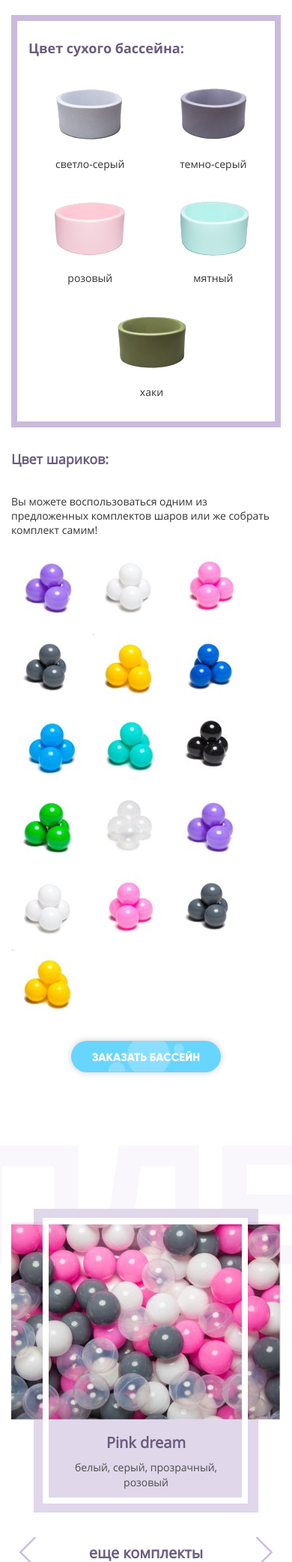
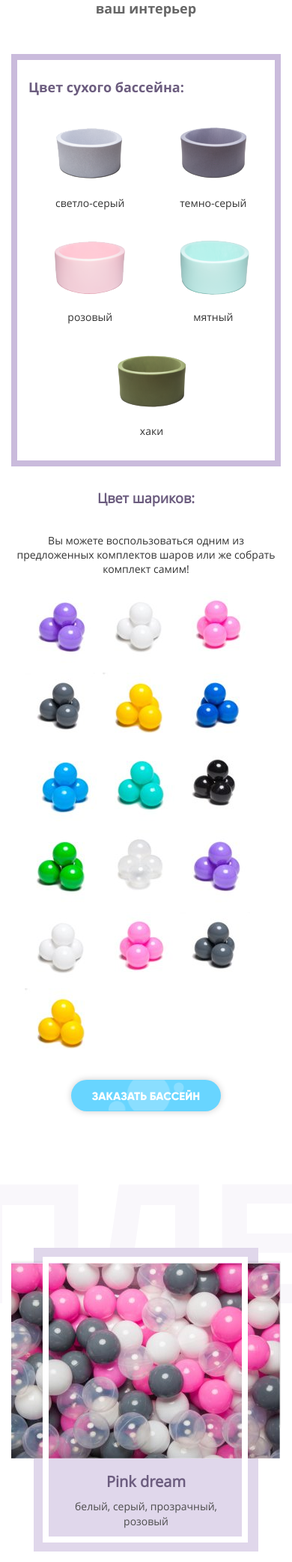
Before and after one commit to MalahVitalij/rocket-valemi, a PHP site: page / in a window 390 px wide. Shown: the part 4266-6349 px from the top of the page at 75% size. Run offline with PHP 8.4, Linux system fonts and the light colour scheme.

Commit message:
23 и еще

```diff
--- a/css/media.css
+++ b/css/media.css
@@ -201,9 +204,24 @@
         order: 2;
         width: 100%;
         margin-top: 0;
+        justify-content: space-around;
+        display: flex;
+        flex-direction: column;
+        align-items: center;
     }
     .scheme-wrapper .balls-wrapper .check-ball {
         width: 100%;
+        text-align: center;
+
+    }
+    .scheme-wrapper .balls-wrapper .check-ball .block-desc {
+        display: block;
+        max-width: 100%;
+        width: 100%;
+        color: #333333;
+        font-size: 14px;
+        font-weight: 400;
+        margin-bottom: 20px;
     }
     .scheme-wrapper .check-ball-wrapper {
         display: none;
@@ -214,11 +232,12 @@
         display: -ms-flex;
         display: -o-flex;
         display: flex;
-        -webkit-justify-content: flex-start;
-        justify-content: flex-start;
+        -webkit-justify-content: space-around;
+        justify-content: space-around;
         -webkit-flex-wrap: wrap;
             -ms-flex-wrap: wrap;
                 flex-wrap: wrap;
+        width: 100%;
     }
     .scheme-wrapper .wrap-balls .checked-ball{
        display: none;
@@ -984,7 +1049,7 @@
 }
 @media (max-width: 430px) {
     .scheme-wrapper .check-ball-wrapper-760 .ball{
-        width: 30%;
+        width: 32%;
     }
 }
 
--- a/css/style.css
+++ b/css/style.css
@@ -1458,8 +1460,11 @@
 }
 .scheme-wrapper .wrap-balls {
     order: 3;
-    width: 77%;
+    width: 75%;
     margin-top: -161px;
+}
+.scheme-wrapper .wrap-balls .ball{
+    width: 95px;
 }
 .scheme-wrapper .balls-wrapper {
     display: -webkit-flex;
@@ -1478,9 +1483,23 @@
     display: flex;
     -webkit-justify-content: flex-start;
     justify-content: flex-start;
+    overflow: hidden;
 }
 .scheme-wrapper .check-ball-wrapper-760{
     display: none;
+}
+.scheme-wrapper .check-ball-wrapper-760 .check-ball-760 {
+    display: -webkit-flex;
+    display: -moz-flex;
+    display: -ms-flex;
+    display: -o-flex;
+    display: flex;
+    -webkit-justify-content: flex-start;
+    justify-content: flex-start;
+    -webkit-flex-wrap: wrap;
+    -ms-flex-wrap: wrap;
+    flex-wrap: wrap;
+    width: 90%;
 }
 .scheme-wrapper  .check-ball-wrapper .ball img {
     display: block;
--- a/index.html
+++ b/index.html
@@ -121,6 +121,7 @@
                         <!--кнопки-->
                         <div class="wrap-header-btn">
                             <button type="submit" class="styled-btn1 btn-view">Заказать бассейн</button>
+                            <button type="button" class="styled-btn2 btn-view-pay">Оплатить</button>
                         </div>
 
                         <div class="mb-ball ball1"><img src="img/mb-ball1.png" alt="ball1" /></div>
@@ -397,6 +398,7 @@
                                 <div class="ball"><img src="img/color5.jpg" alt="Желтый" /></div>
                             </div>
                             <div class="bottom check-ball-wrapper-760">
+                                <div class="check-ball-760">
                                     <div class="ball"><img src="img/color1.jpg" alt="Фиолетовый" /></div>
                                     <div class="ball"><img src="img/color2.jpg" alt="Белый" /></div>
                                     <div class="ball"><img src="img/color3.jpg" alt="Розовый" /></div>
@@ -413,6 +415,7 @@
                                     <div class="ball"><img src="img/color3.jpg" alt="Розовый" /></div>
                                     <div class="ball"><img src="img/color4.jpg" alt="Серый" /></div>
                                     <div class="ball"><img src="img/color5.jpg" alt="Желтый" /></div>
+                                </div>
                             </div>
                        </div>
                         <div class="colors-form">
@@ -682,7 +685,9 @@
                             Спасибо @valemi.pool Наконец-то приобрели сухой бассейн, который я так давно хотела)) дети в восторге) Он супер мягкий, шарики яркие и такие классные)) Викатёнок уже два часа увлечена бассейном)) Уже перевернула... <a href="#">читать в инстаграм</a>
                             <div class="desc-bottom">
                                 <div class="name">kotnikovaa</div>
-                                <a href="#" class="inst"></a>
+                                <div class="inst-block">
+                                    <a href="#"><img src="img/inst-icon.png" alt="инстаграм" /><span></span></a>
+                                </div>
                             </div>
                         </div>
                         <div class="review rev-images">
```
Also changed, not shown: other parts of css/media.css (+49 -0 lines), other parts of css/style.css (+34 -20 lines). Lines whose indentation alone changed are shown as unchanged.
